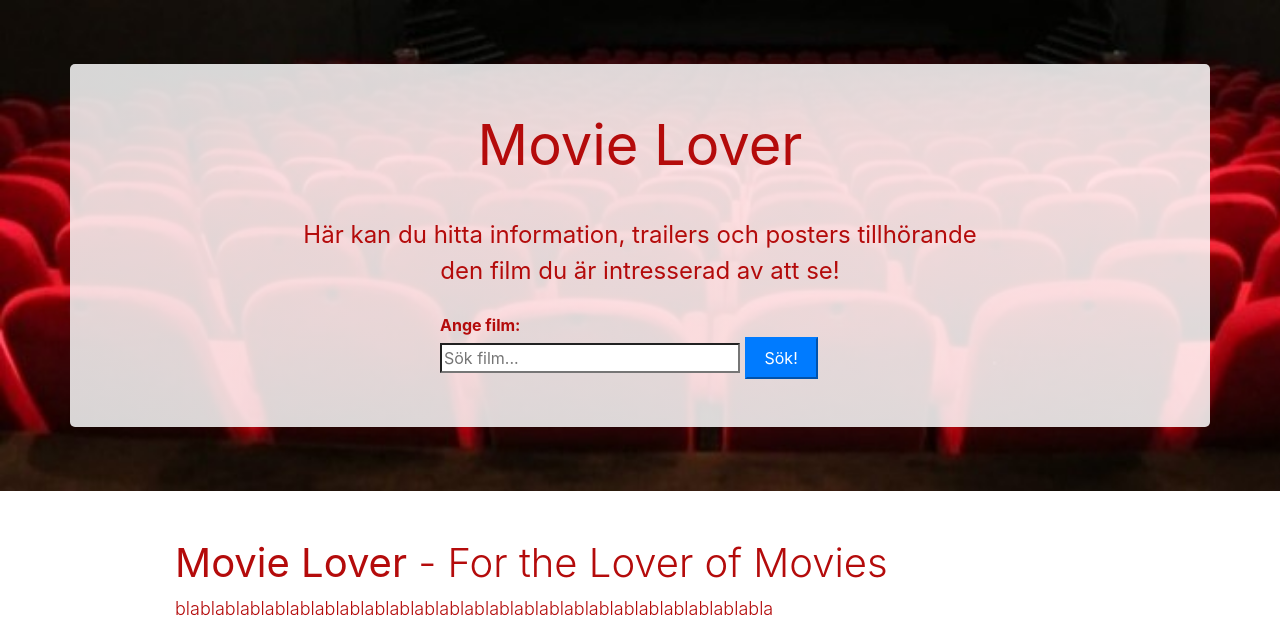
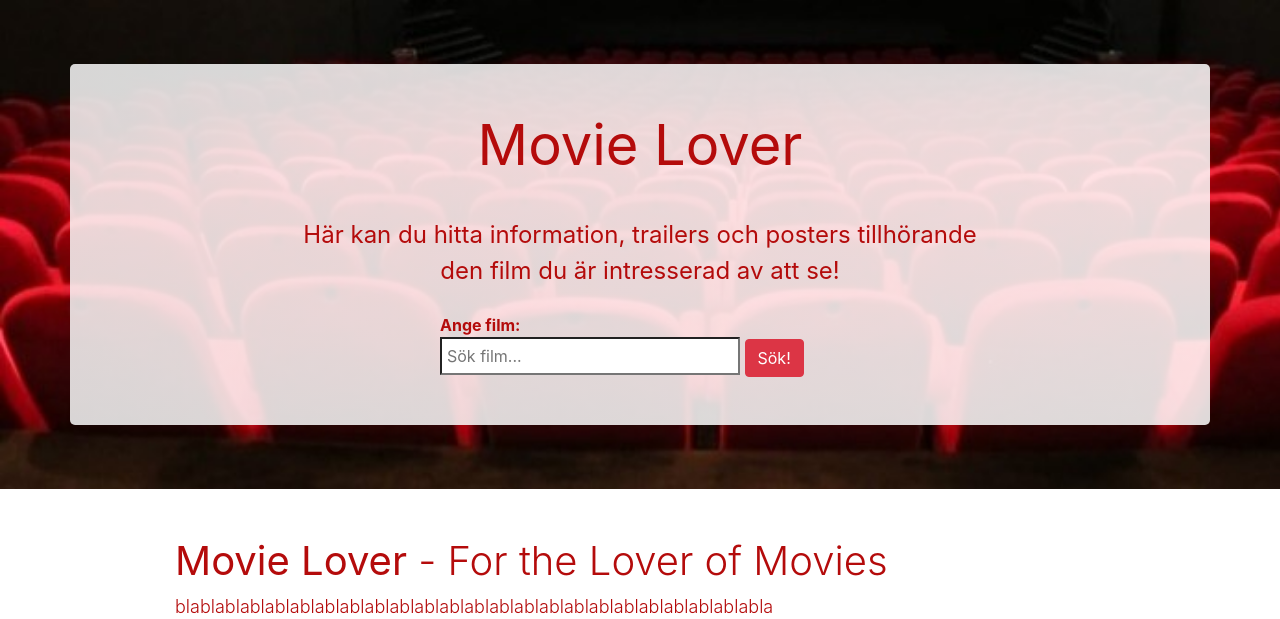
Before and after one commit to maxRudander/movie-lover, a Flask app: page / in a window 1280 px wide. Shown: the part 56-675 px from the top of the page. Run offline with Flask 2, Linux system fonts and the light colour scheme; some libraries are stand-ins or nearby versions.

Commit message:
minor tweak

```diff
--- a/Topcats/static/css/style.css
+++ b/Topcats/static/css/style.css
@@ -133,9 +133,8 @@ div.search-div {
 
 input.search-field  {
 	width: 300px;
-	margin: 0.5em 0.3em 0,5em 0;
+	padding: 5px;
 }
-
 
 div.jumbotron.home {
 	background-image: url(/static/image/biostolar.jpg);
--- a/Topcats/templates/index.html
+++ b/Topcats/templates/index.html
@@ -12,7 +12,7 @@
 				<form action="">
 					<strong>Ange film:<br></strong>
 					<input class="search-field" type="search" placeholder="Sök film..." name="search-field">
-					<input class="btn-primary" type="submit" value="Sök!">
+					<input class="btn btn-danger" type="submit" value="Sök!">
 				</form>
 			</div>
 		</div>
```
